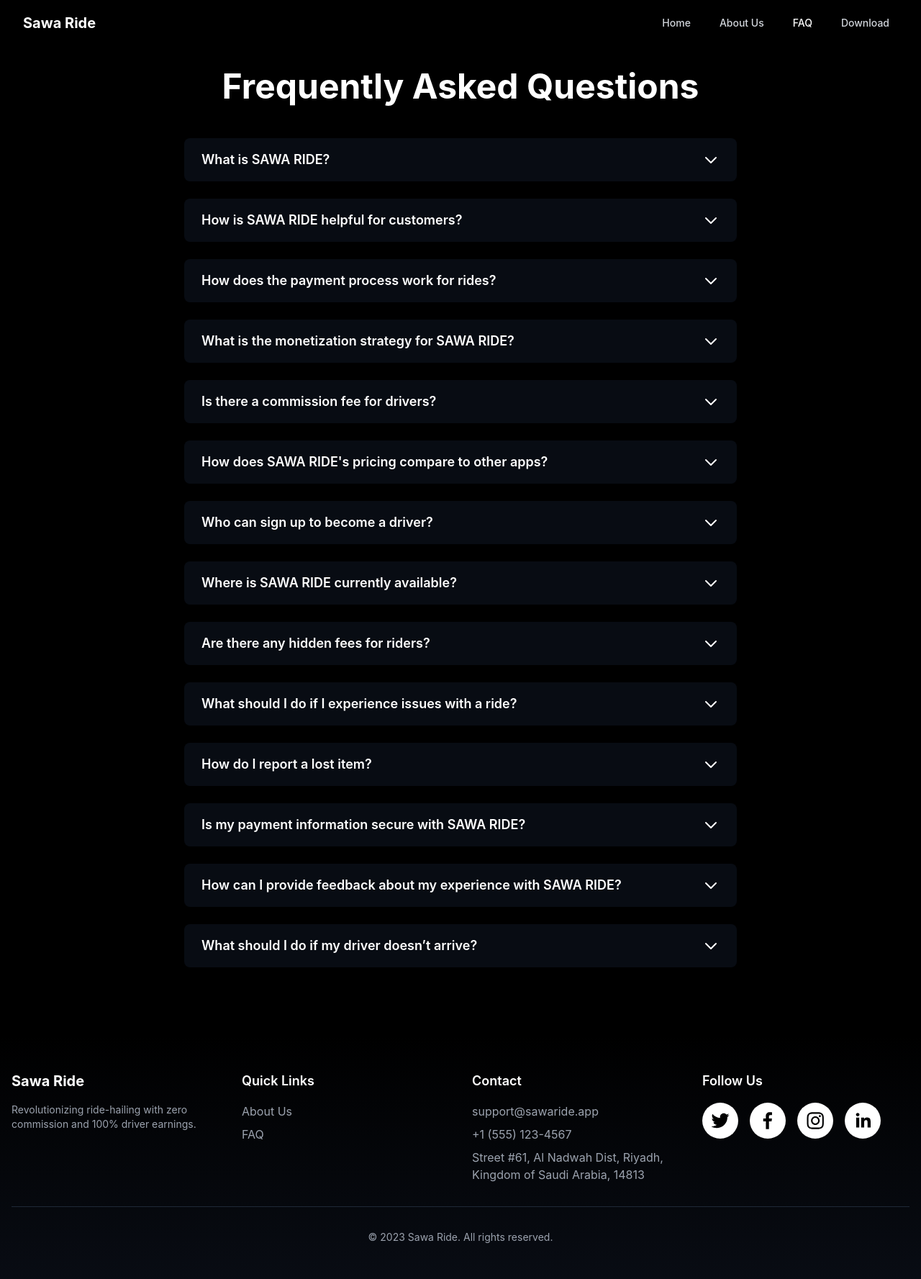
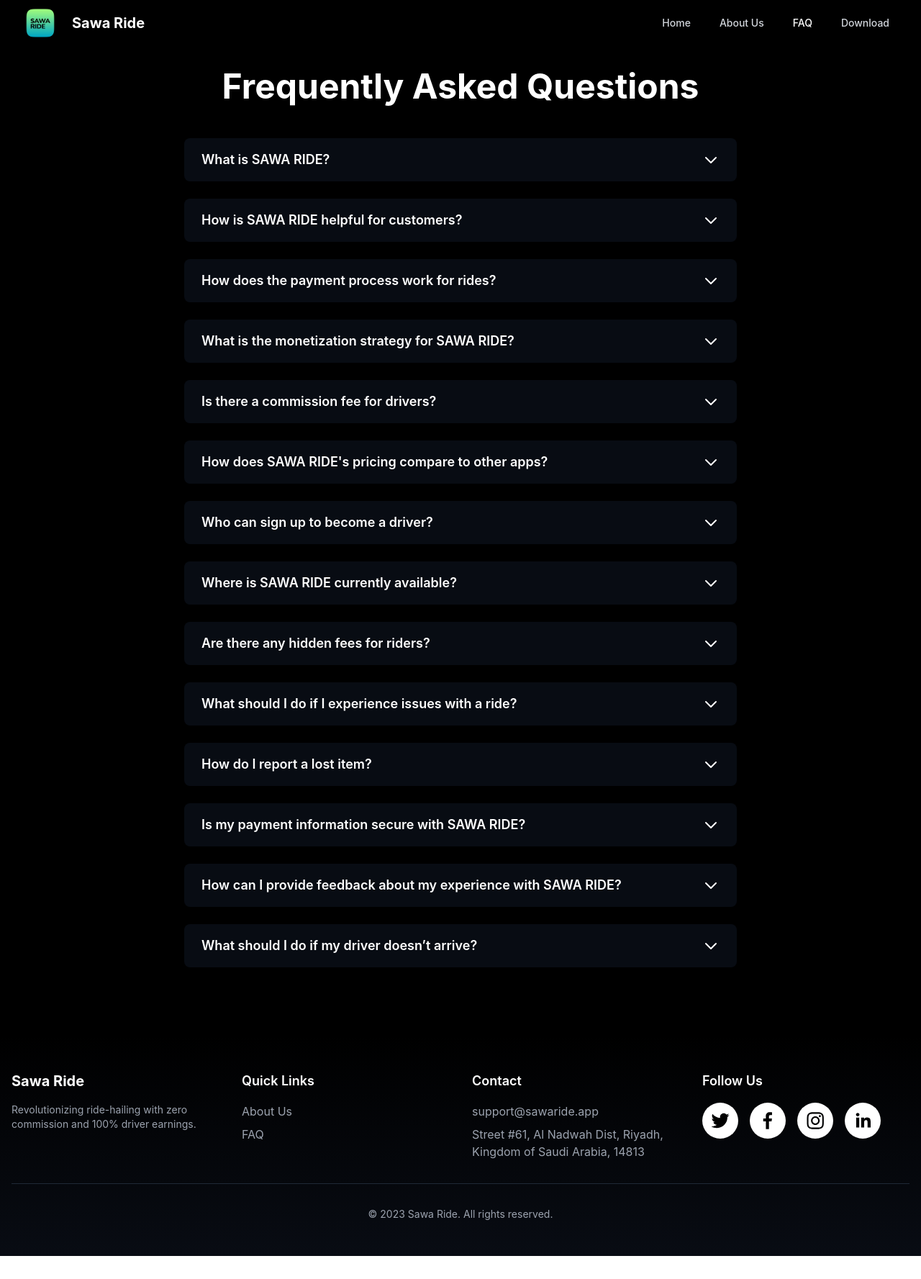
Before and after one commit to Majeed-hub/sawaride-new, a React (Create React App) app: page /FAQ in a window 1280 px wide. Shown: the whole page at 72% size. After the commit the page ends 1745 px from the top, so only its background shows below. Built offline with nearby package versions, Linux system fonts and the light colour scheme.

Commit message:
made changes to the logo

```diff
--- a/src/components/footer/index.js
+++ b/src/components/footer/index.js
@@ -10,7 +10,6 @@
 
   const contactDetails = [
     { type: "email", value: "support@sawaride.app" },
-    { type: "phone", value: "+1 (555) 123-4567" },
     {
       type: "address",
       value:
--- a/src/components/hero/index.js
+++ b/src/components/hero/index.js
@@ -4,7 +4,7 @@
 
 const HeroSection = () => {
   return (
-    <header className="relative flex items-center justify-center h-screen overflow-hidden">
+    <header className="relative flex items-start sm:items-center justify-center h-screen overflow-hidden">
       {/* Background Iframe */}
       <iframe
         src="https://my.spline.design/3dcitynavigationcopy-78a5326874435a5b665b6111aa66396e/"
@@ -16,14 +16,16 @@
       {/* Content Overlay */}
       <div className="absolute top-0 left-0 w-full h-full bg-gray-900 opacity-30"></div>
 
-      <div className="relative z-30 p-5 text-2xl py-10 px-10 text-white flex flex-col items-center md:items-start">
-        {/* Logo */}
+      <div className="relative z-30 p-5 text-2xl py-10 px-10 text-white flex flex-col items-center">
+        <div>
           <img
             src={sawaLogo}
-          alt="Sawa Logo"
-          className="mb-32 md:mb-8 w-32 md:w-32 lg:w-32 mx-auto md:mx-0"
+            alt="sawa logo"
+            className="w-20 md:w-32 mb-44 lg:w-32 mx-auto md:mx-0 black sm:hidden"
           />
+        </div>
 
+        <div>
           <h1 className="text-5xl md:text-7xl font-bold mb-4 animate-fade-in">
             Book a Ride with{" "}
             <span className="text-transparent bg-clip-text bg-gradient-to-r from-[#A5FF7E] to-[#00A8C6] ">
@@ -32,7 +34,9 @@
           </h1>
           <p className="text-xl md:text-2xl mb-8 animate-fade-in">
             An app by drivers, for the people.{" "}
-          <span className="text-gray-400">100% direct payment to drivers.</span>
+            <span className="text-gray-400">
+              100% direct payment to drivers.
+            </span>
           </p>
           <NavLink
             to={"/"}
@@ -41,6 +45,7 @@
             Download App
           </NavLink>
         </div>
+      </div>
     </header>
   );
 };
--- a/src/components/navbar/index.js
+++ b/src/components/navbar/index.js
@@ -1,23 +1,27 @@
 import React, { useState } from "react";
 import { NavLink, Link } from "react-router-dom";
 import { FaBars, FaTimes } from "react-icons/fa";
-// import sawaLogo from "../../assets/images/sawa-logo.png";
+import sawaLogo from "../../assets/images/sawa-logo.png";
 const Navbar = () => {
   const [isOpen, setIsOpen] = useState(false);
 
   const toggleMenu = () => setIsOpen(!isOpen);
 
   return (
-    <nav className="fixed w-full z-50 bg-black bg-opacity-50 backdrop-filter backdrop-blur-lg">
+    <nav className="fixed w-full z-50 sm:bg-black sm:bg-opacity-50 sm:backdrop-filter sm:backdrop-blur-lg">
       <div className="max-w-7xl mx-auto px-4 sm:px-6 lg:px-8">
         <div className="flex items-center justify-between h-16">
-          <div className="flex items-center">
+          <div className="flex items-center ">
             <Link
               to="/"
-              className="text-white flex items-center gap-5 font-bold text-xl"
+              className="text-white flex items-center gap-5 font-bold text-xl "
             >
-              {/* <img src={sawaLogo} className="h-12" alt="sawalogo" /> */}
-              <span>Sawa Ride</span>
+              <img
+                src={sawaLogo}
+                className="h-12 hidden sm:block"
+                alt="sawalogo"
+              />
+              <span className="hidden sm:block">Sawa Ride</span>
             </Link>
           </div>
           <div className="hidden md:flex space-x-4">
@@ -79,8 +83,11 @@
           <div className="px-4 pt-2 pb-3 space-y-1">
             <NavLink
               to="/"
-              className="block text-gray-300 hover:text-white px-3 py-2 rounded-md text-base font-medium"
-              activeClassName="text-white font-bold"
+              className={({ isActive }) =>
+                isActive
+                  ? "block text-gray-300 hover:text-white px-3 py-2 rounded-md text-base font-medium"
+                  : "text-white font-bold"
+              }
               onClick={toggleMenu}
             >
               Home
```
Lines whose indentation alone changed are shown as unchanged.
